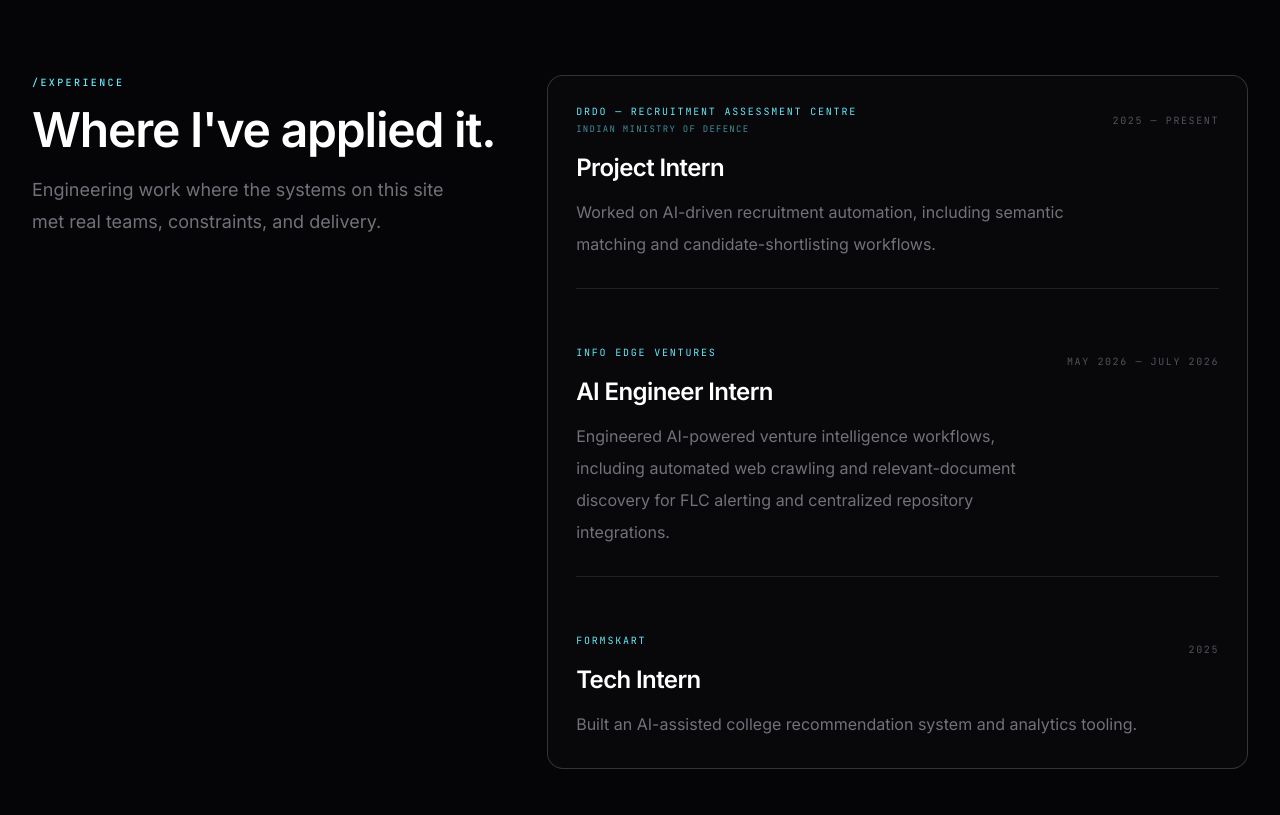
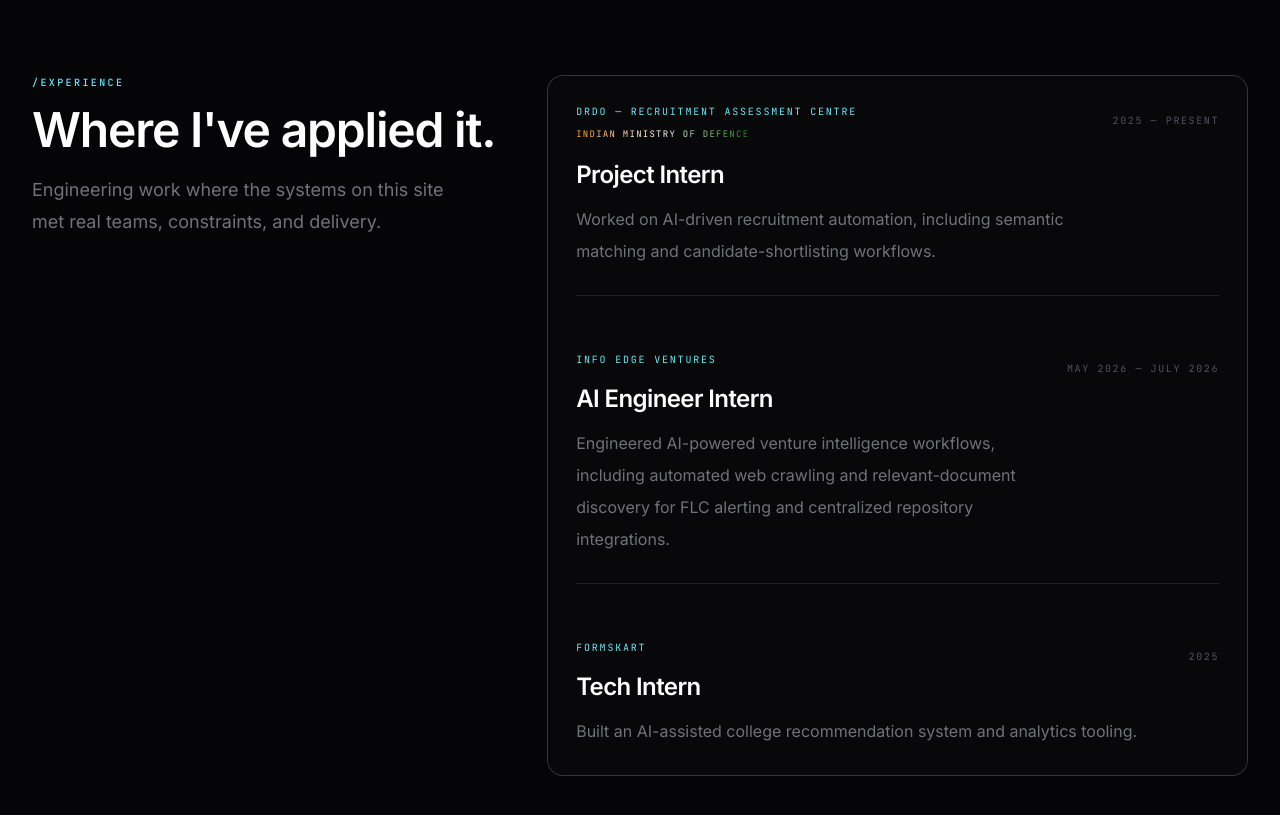
Before and after one commit to adityapurohit01/my_portfolio, a Next.js app: page / in a window 1280 px wide. Shown: the part 3940-4755 px from the top of the page. Built offline with nearby package versions, Linux system fonts and the light colour scheme.

Commit message:
Style Defence Ministry affiliation in Indian tricolor

```diff
--- a/src/components/Experience.tsx
+++ b/src/components/Experience.tsx
@@ -23,7 +23,7 @@ export default function Experience() {
                       {company}
                     </div>
                     {affiliation && (
-                      <div className="mt-1 font-mono text-[9px] uppercase tracking-[0.14em] text-cyan-300/60">
+                      <div className="mt-1 inline-block bg-gradient-to-r from-[#FF9933] via-white to-[#138808] bg-clip-text font-mono text-[9px] uppercase tracking-[0.14em] text-transparent">
                         {affiliation}
                       </div>
                     )}
```
